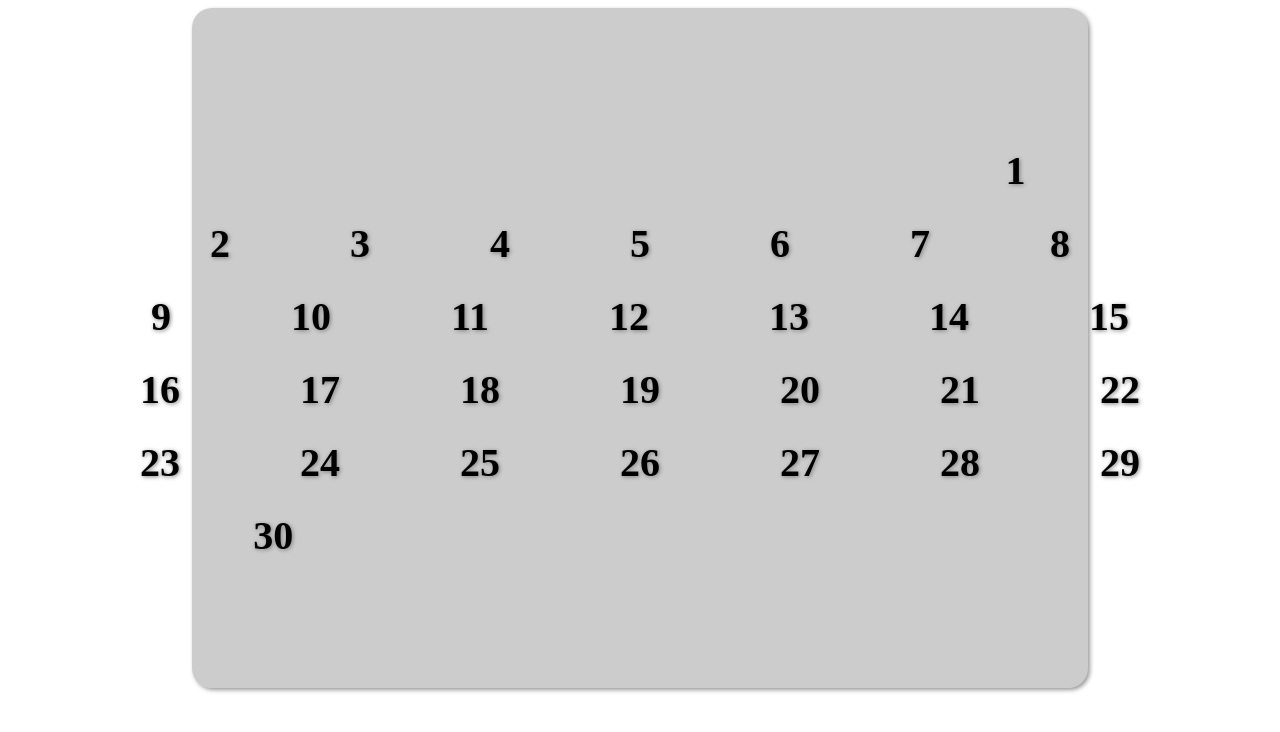
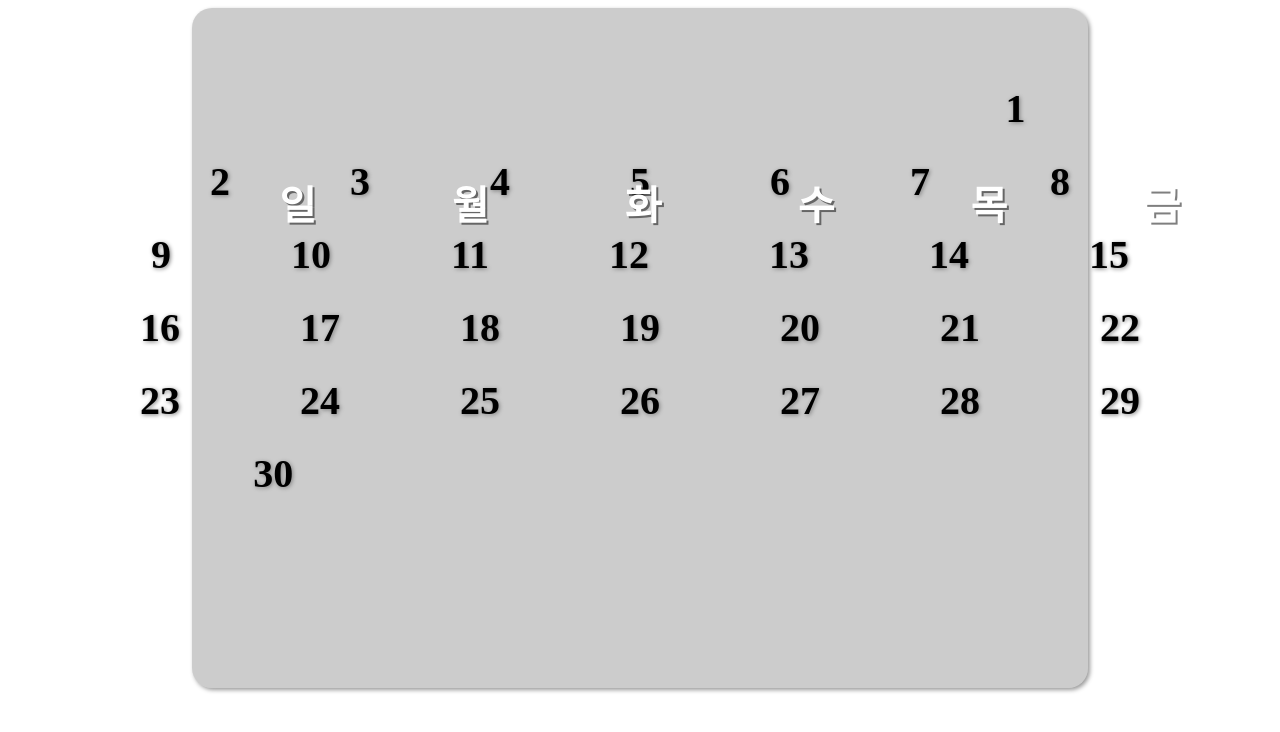
Before and after one commit to minsun0714/Diet_Diary_App, a React (Create React App) app: page / in a window 1280 px wide. Shown: the top 732 px of the page. Built offline with nearby package versions, Linux system fonts and the light colour scheme.

Commit message:
💄 DaysContainer의 position: absolute로 고정

```diff
--- a/src/components/Days.tsx
+++ b/src/components/Days.tsx
@@ -2,15 +2,17 @@ import React from "react";
 import styled from "styled-components";
 
 const DaysContainer = styled.tbody`
-  margin: 30px 11%;
+  position: absolute;
+  margin-bottom: 290px;
+  margin-left: 6.5%;
   display: flex;
   flex-direction: column;
   justify-content: center;
-  align-item: center;
+  align-items: center;
 `;
 const Day = styled.th`
   font-size: 40px;
-  letter-spacing: 8rem;
+  letter-spacing: 8.25rem;
   color: white;
   text-shadow: 2px 2px 0.5px rgba(0, 0, 0, 0.5);
 `;
```
